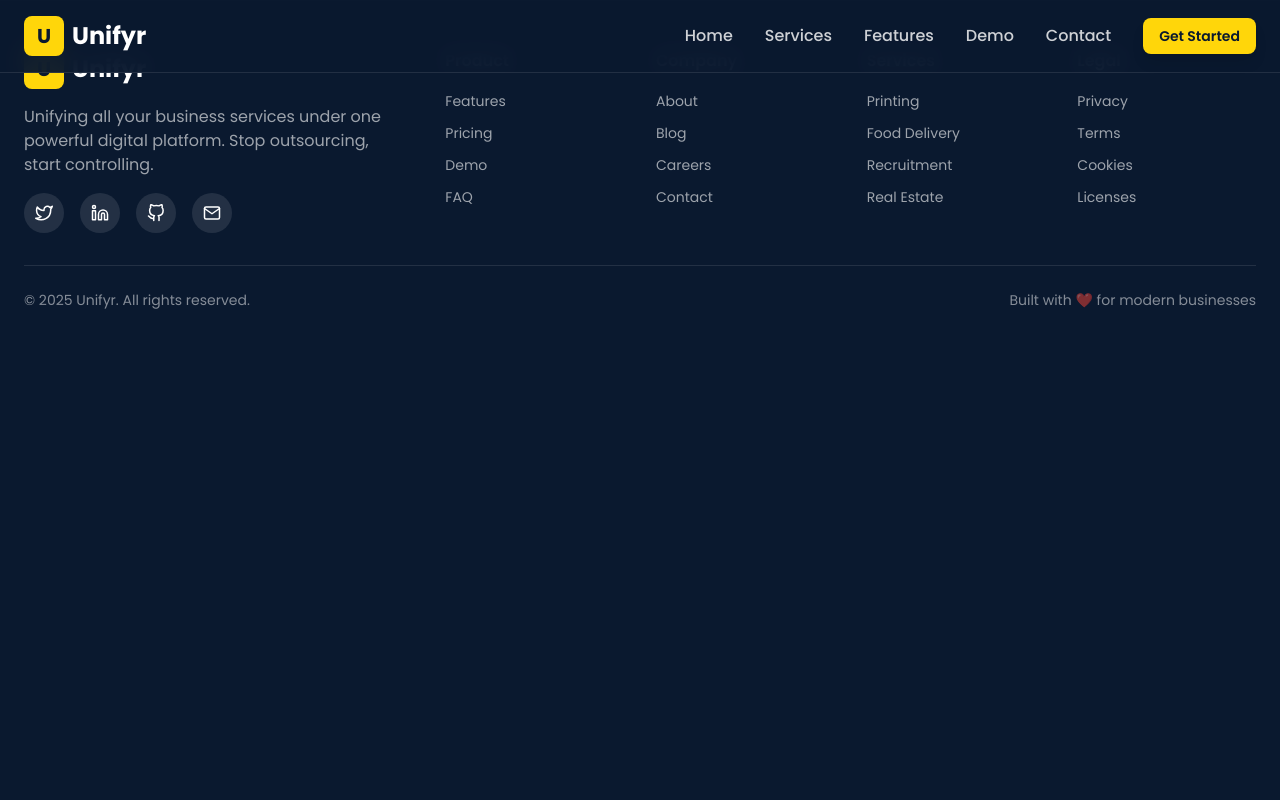
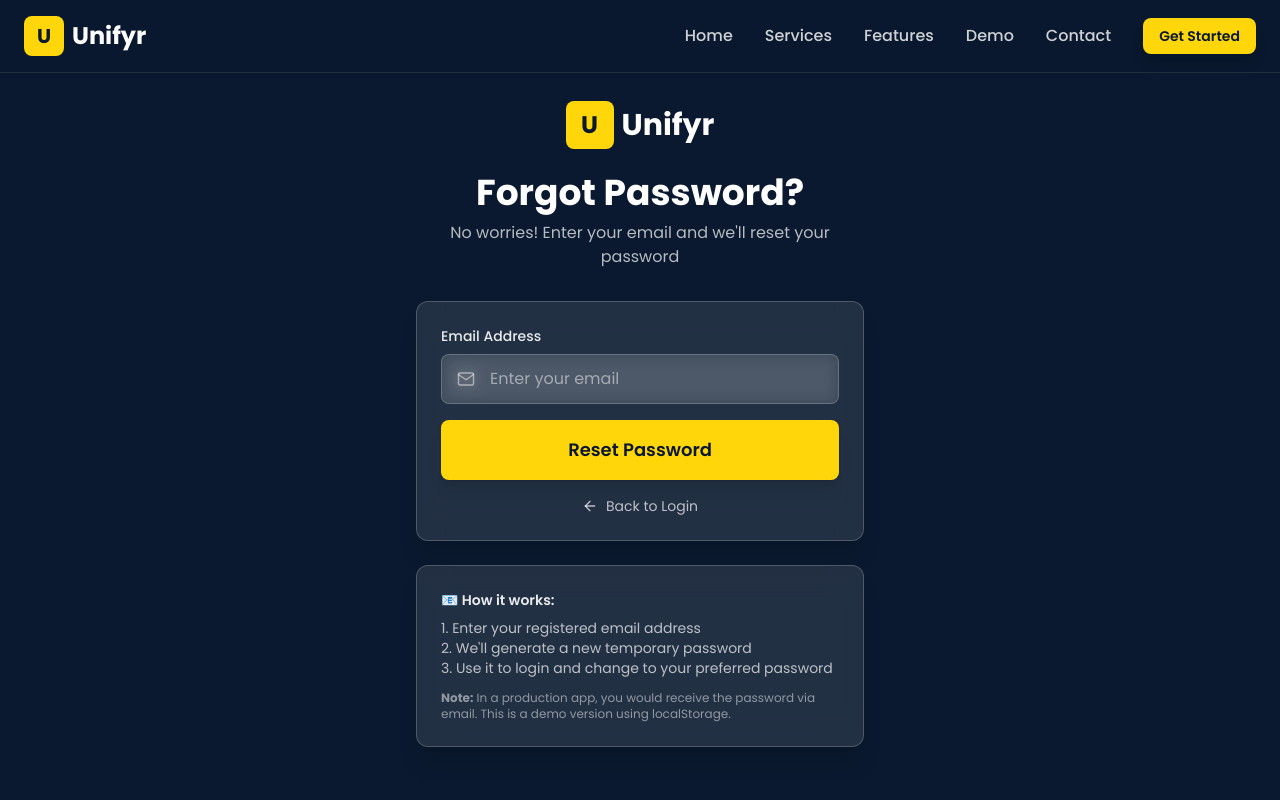
Before and after one commit to Devstein1365/unifyr_frontend, a React (Vite) app: page /forgot-password in a window 1280 px wide. Shown: the top 800 px of the page. Built offline with nearby package versions, Linux system fonts and the light colour scheme.

Commit message:
add forgot password page

```diff
--- a/src/App.jsx
+++ b/src/App.jsx
@@ -8,6 +8,7 @@ import Home from "./pages/Home";
 import Demo from "./pages/Demo";
 import Contact from "./pages/Contact";
 import Auth from "./pages/Auth";
+import ForgotPassword from "./pages/ForgotPassword";
 import Dashboard from "./pages/Dashboard";
 import Admin from "./pages/Admin";
 
@@ -24,6 +25,7 @@ const App = () => {
               <Route path="/demo" element={<Demo />} />
               <Route path="/contact" element={<Contact />} />
               <Route path="/auth" element={<Auth />} />
+              <Route path="/forgot-password" element={<ForgotPassword />} />
 
               {/* Protected User Routes */}
               <Route
--- /dev/null
+++ b/src/pages/ForgotPassword.jsx
@@ -0,0 +1,226 @@
+import React, { useState } from "react";
+import { Link } from "react-router-dom";
+import {
+  FiMail,
+  FiAlertCircle,
+  FiCheckCircle,
+  FiArrowLeft,
+} from "react-icons/fi";
+import Button from "../components/ui/Button";
+import Card from "../components/ui/Card";
+
+const ForgotPassword = () => {
+  const [email, setEmail] = useState("");
+  const [error, setError] = useState("");
+  const [success, setSuccess] = useState(false);
+  const [loading, setLoading] = useState(false);
+  const [newPassword, setNewPassword] = useState("");
+
+  const handleSubmit = async (e) => {
+    e.preventDefault();
+    setError("");
+    setLoading(true);
+
+    // Validate email
+    const emailRegex = /^[^\s@]+@[^\s@]+\.[^\s@]+$/;
+    if (!emailRegex.test(email)) {
+      setError("Please enter a valid email");
+      setLoading(false);
+      return;
+    }
+
+    // Check if user exists in localStorage
+    const registeredUsers = JSON.parse(
+      localStorage.getItem("unifyr_registered_users") || "[]"
+    );
+    const userExists = registeredUsers.find((u) => u.email === email);
+
+    if (!userExists) {
+      setError("No account found with this email address");
+      setLoading(false);
+      return;
+    }
+
+    // Generate a temporary password
+    const tempPassword = "Unifyr" + Math.random().toString(36).slice(-6);
+
+    // Update user's password
+    const updatedUsers = registeredUsers.map((u) => {
+      if (u.email === email) {
+        return { ...u, password: tempPassword };
+      }
+      return u;
+    });
+
+    localStorage.setItem(
+      "unifyr_registered_users",
+      JSON.stringify(updatedUsers)
+    );
+
+    // Simulate sending email (in real app, this would be backend API call)
+    setTimeout(() => {
+      setNewPassword(tempPassword);
+      setSuccess(true);
+      setLoading(false);
+    }, 1500);
+  };
+
+  if (success) {
+    return (
+      <div className="min-h-screen flex items-center justify-center px-6 pt-24 pb-12">
+        <div className="container mx-auto max-w-md">
+          <div className="text-center mb-8">
+            <Link to="/" className="inline-flex items-center gap-2 mb-6">
+              <div className="w-12 h-12 bg-[#FFD60A] rounded-lg flex items-center justify-center">
+                <span className="text-[#0A192F] font-bold text-2xl">U</span>
+              </div>
+              <span className="text-3xl font-bold text-white">Unifyr</span>
+            </Link>
+            <div className="inline-flex items-center justify-center w-16 h-16 bg-green-500/20 border-2 border-green-500 rounded-full mb-4">
+              <FiCheckCircle className="text-green-400" size={32} />
+            </div>
+            <h1 className="text-3xl md:text-4xl font-bold text-white mb-2">
+              Password Reset Successful
+            </h1>
+            <p className="text-white/70 mb-4">
+              Your password has been reset successfully!
+            </p>
+          </div>
+
+          <Card variant="glass">
+            <div className="space-y-4">
+              <div className="p-4 bg-[#FFD60A]/10 border border-[#FFD60A]/30 rounded-lg">
+                <p className="text-white/90 text-sm mb-2">
+                  <strong className="text-[#FFD60A]">Important:</strong> Save
+                  this temporary password
+                </p>
+                <div className="bg-[#0A192F] border border-white/20 rounded p-3">
+                  <p className="text-white font-mono text-lg text-center tracking-wider">
+                    {newPassword}
+                  </p>
+                </div>
+                <p className="text-white/60 text-xs mt-2">
+                  ⚠️ This password is temporary. Please change it after logging
+                  in by going to your profile settings.
+                </p>
+              </div>
+
+              <div className="space-y-2 text-sm text-white/70">
+                <p>✓ Copy the password above</p>
+                <p>✓ Use it to log in to your account</p>
+                <p>✓ Change it in your profile settings</p>
+              </div>
+
+              <Link to="/auth">
+                <Button variant="primary" size="lg" className="w-full">
+                  Go to Login
+                </Button>
+              </Link>
+
+              <div className="text-center text-sm text-white/60">
+                In a real app, this would be sent to your email:{" "}
+                <strong className="text-white/90">{email}</strong>
+              </div>
+            </div>
+          </Card>
+        </div>
+      </div>
+    );
+  }
+
+  return (
+    <div className="min-h-screen flex items-center justify-center px-6 pt-24 pb-12">
+      <div className="container mx-auto max-w-md">
+        <div className="text-center mb-8">
+          <Link to="/" className="inline-flex items-center gap-2 mb-6">
+            <div className="w-12 h-12 bg-[#FFD60A] rounded-lg flex items-center justify-center">
+              <span className="text-[#0A192F] font-bold text-2xl">U</span>
+            </div>
+            <span className="text-3xl font-bold text-white">Unifyr</span>
+          </Link>
+          <h1 className="text-3xl md:text-4xl font-bold text-white mb-2">
+            Forgot Password?
+          </h1>
+          <p className="text-white/70">
+            No worries! Enter your email and we'll reset your password
+          </p>
+        </div>
+
+        <Card variant="glass">
+          <form onSubmit={handleSubmit} className="space-y-4">
+            {error && (
+              <div className="flex items-center gap-2 p-3 bg-red-500/10 border border-red-500/30 rounded-lg text-red-400 text-sm">
+                <FiAlertCircle size={18} />
+                <span>{error}</span>
+              </div>
+            )}
+
+            <div className="space-y-4">
+              <div>
+                <label className="text-sm font-medium text-white/90 mb-2 block">
+                  Email Address
+                </label>
+                <div className="relative">
+                  <FiMail
+                    className="absolute left-4 top-1/2 -translate-y-1/2 text-white/50"
+                    size={18}
+                  />
+                  <input
+                    type="email"
+                    name="email"
+                    placeholder="Enter your email"
+                    value={email}
+                    onChange={(e) => {
+                      setEmail(e.target.value);
+                      setError("");
+                    }}
+                    required
+                    className="w-full pl-12 pr-4 py-3 rounded-lg bg-white/10 border border-white/20 backdrop-blur-sm text-white placeholder:text-white/50 focus:outline-none focus:ring-2 focus:ring-[#FFD60A] transition-all"
+                  />
+                </div>
+              </div>
+            </div>
+
+            <Button
+              variant="primary"
+              size="lg"
+              type="submit"
+              className="w-full"
+              disabled={loading}
+            >
+              {loading ? "Resetting Password..." : "Reset Password"}
+            </Button>
+
+            <Link
+              to="/auth"
+              className="flex items-center justify-center gap-2 text-white/70 hover:text-white text-sm transition-colors"
+            >
+              <FiArrowLeft size={16} />
+              Back to Login
+            </Link>
+          </form>
+        </Card>
+
+        {/* Info Card */}
+        <Card variant="glass" className="mt-6 bg-blue-500/5 border-blue-500/20">
+          <div className="text-white/70 text-sm space-y-2">
+            <p className="font-semibold text-white/90">📧 How it works:</p>
+            <p>
+              1. Enter your registered email address
+              <br />
+              2. We'll generate a new temporary password
+              <br />
+              3. Use it to login and change to your preferred password
+            </p>
+            <p className="text-xs text-white/50 mt-3">
+              <strong>Note:</strong> In a production app, you would receive the
+              password via email. This is a demo version using localStorage.
+            </p>
+          </div>
+        </Card>
+      </div>
+    </div>
+  );
+};
+
+export default ForgotPassword;
```
Also changed, not shown: src/components/EditProfile.jsx (+7 -2 lines).
